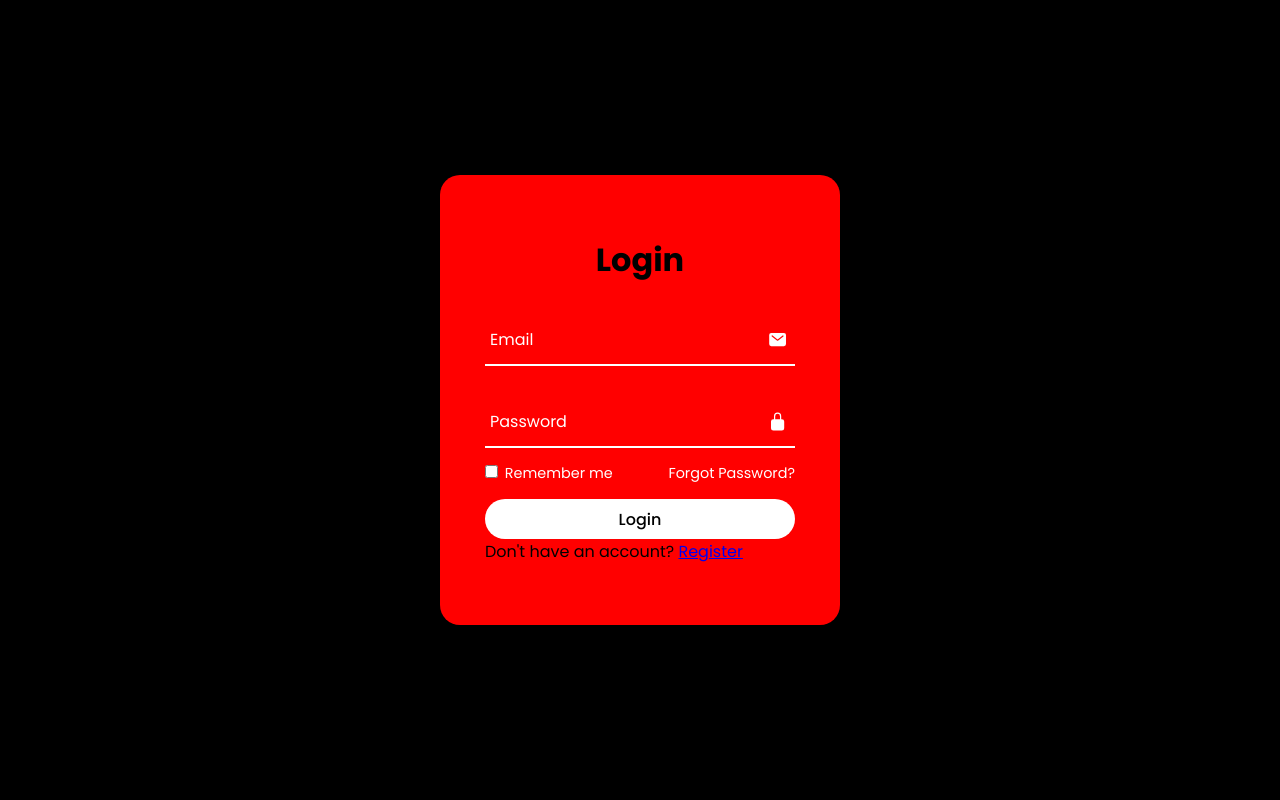
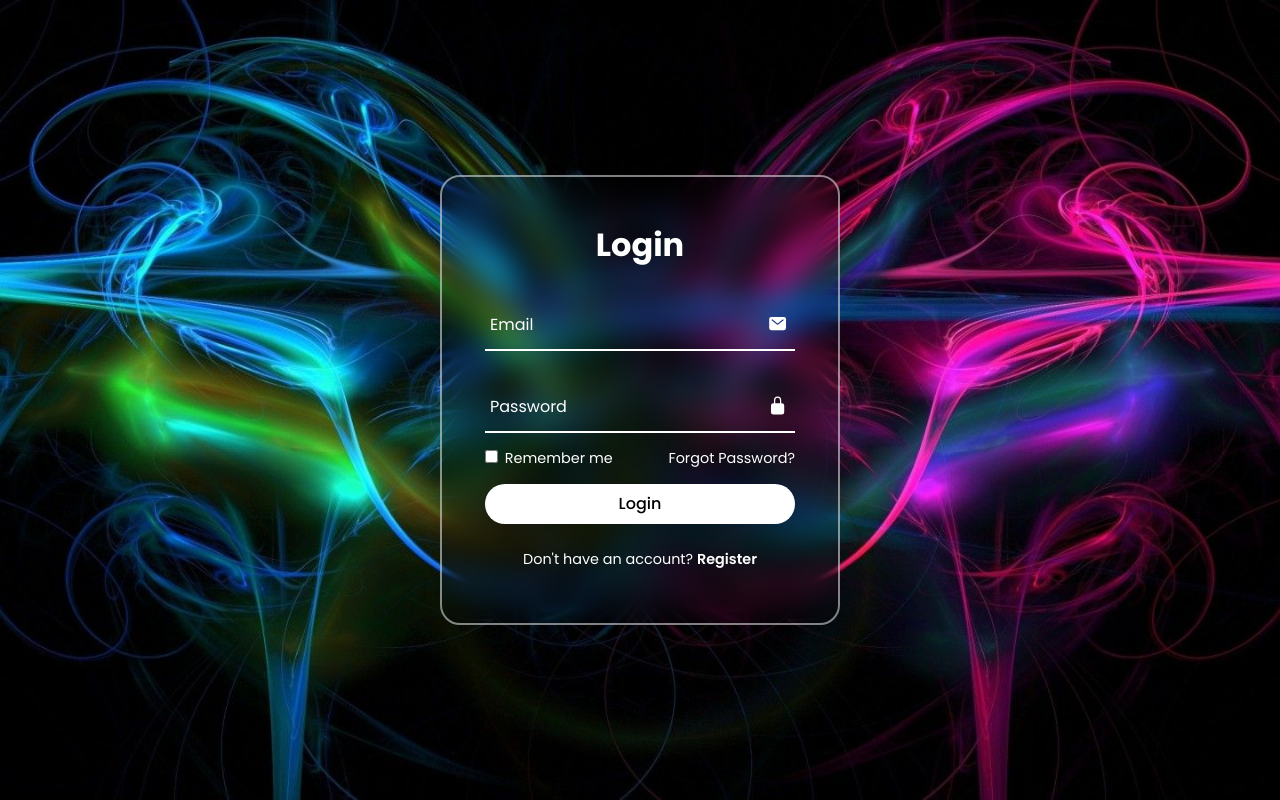
Before and after one commit to Evan-Bru/responsive-login, a plain HTML site: page index.html in a window 1280 px wide. Drawn offline with nearby package versions, Linux system fonts and the light colour scheme.

Commit message:
add effects

```diff
--- a/index.html
+++ b/index.html
@@ -7,6 +7,7 @@
     <link rel="stylesheet" href="styles.css">
 </head>
 <body>
+    <section>
     <div class="login-box">
         <form action="">
             <h2>Login</h2>
@@ -30,7 +31,7 @@
                 </div>
         </form>
     </div>
-
+    </section>
 
     <script type="module" src="https://unpkg.com/ionicons@7.1.0/dist/ionicons/ionicons.esm.js"></script>
 <script nomodule src="https://unpkg.com/ionicons@7.1.0/dist/ionicons/ionicons.js"></script>
--- a/styles.css
+++ b/styles.css
@@ -7,28 +7,40 @@
     font-family: 'Poppins', sans-serif;
 }
 
-body{
+section {
     display: flex;
     justify-content: center;
     align-items: center;
-    min-height: 100vh;
-    background: #000;
+    width: 100%;
+    height: 100vh;
+    background: url('bg.jpg') no-repeat;
+    background-size: cover;
+    background-position: center;
+    animation: animateBg 5s linear infinite;
+}
+
+@keyframes animateBg {
+    100% {
+        filter: hue-rotate(360deg);
+    }
 }
 
 .login-box {
     position: relative;
     width: 400px;
     height: 450px;
-    background: red;
+    background: transparent;
+    border: 2px solid rgba(255, 255, 255, .5);
     border-radius: 20px;
     display: flex;
     justify-content: center;
     align-items: center;
+    backdrop-filter: blur(15px);
 }
 
 h2 {
     font-size: 2em;
-    columns: #fff;
+    color: #fff;
     text-align: center;
 }
 
@@ -107,3 +119,33 @@ button {
     color: #000;
     font-weight: 500;
 }
+
+.register-link {
+    font-size: 0.9em;
+    color: #fff;
+    text-align: center;
+    margin: 25px 0 10px;
+}
+
+.register-link p a {
+    color: #fff;
+    text-decoration: none;
+    font-weight: 600;
+}
+
+.register-link p a:hover {
+    text-decoration: underline;
+}
+
+@media (max-width: 360px) {
+    .login-box{
+        width: 100%;
+        height: 100vh;
+        border: none;
+        border-radius: 0;
+    }
+
+    .input-box{
+        width: 290px;
+    }
+}
```
Also changed, not shown: bg.jpg (added).
